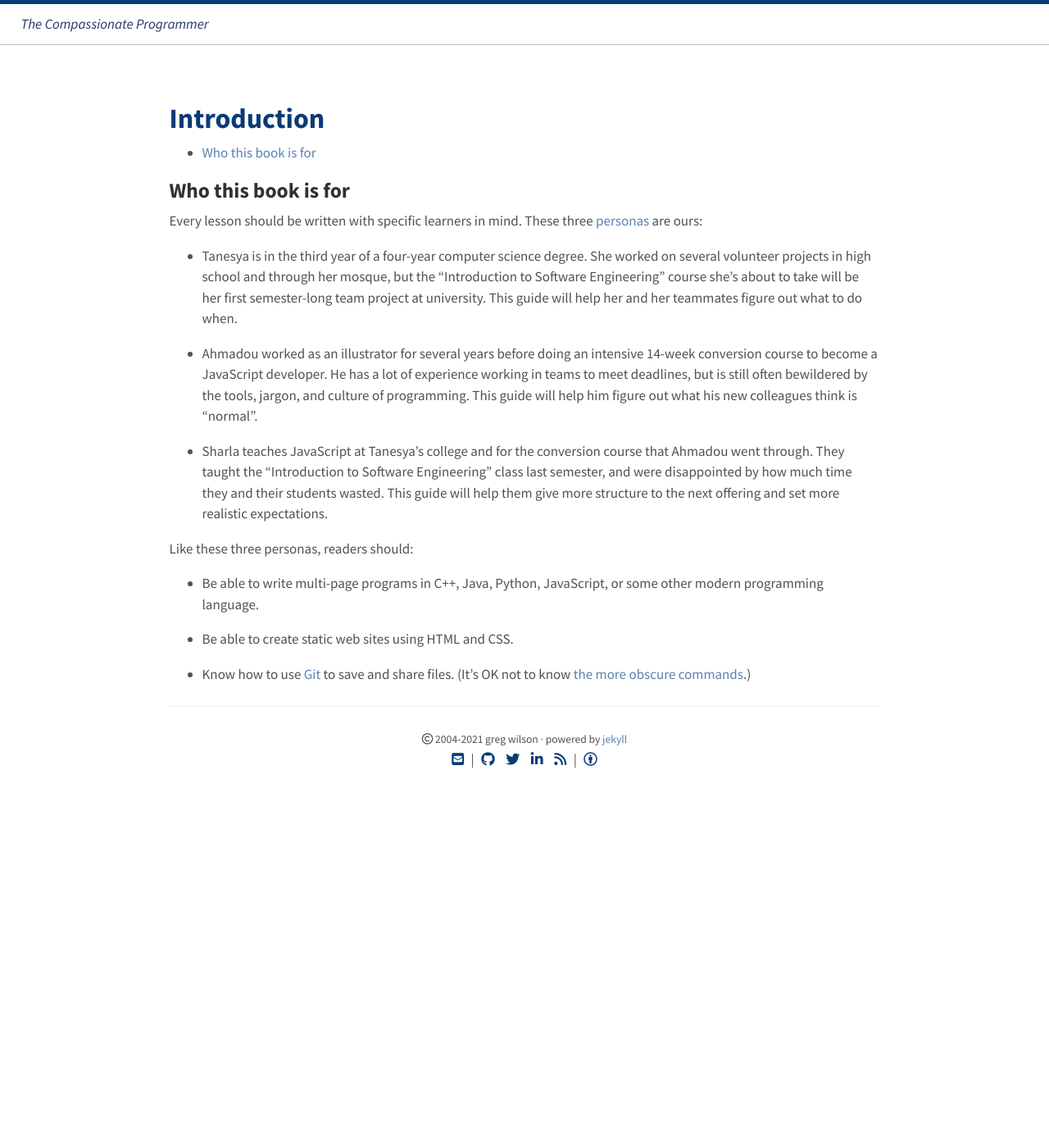
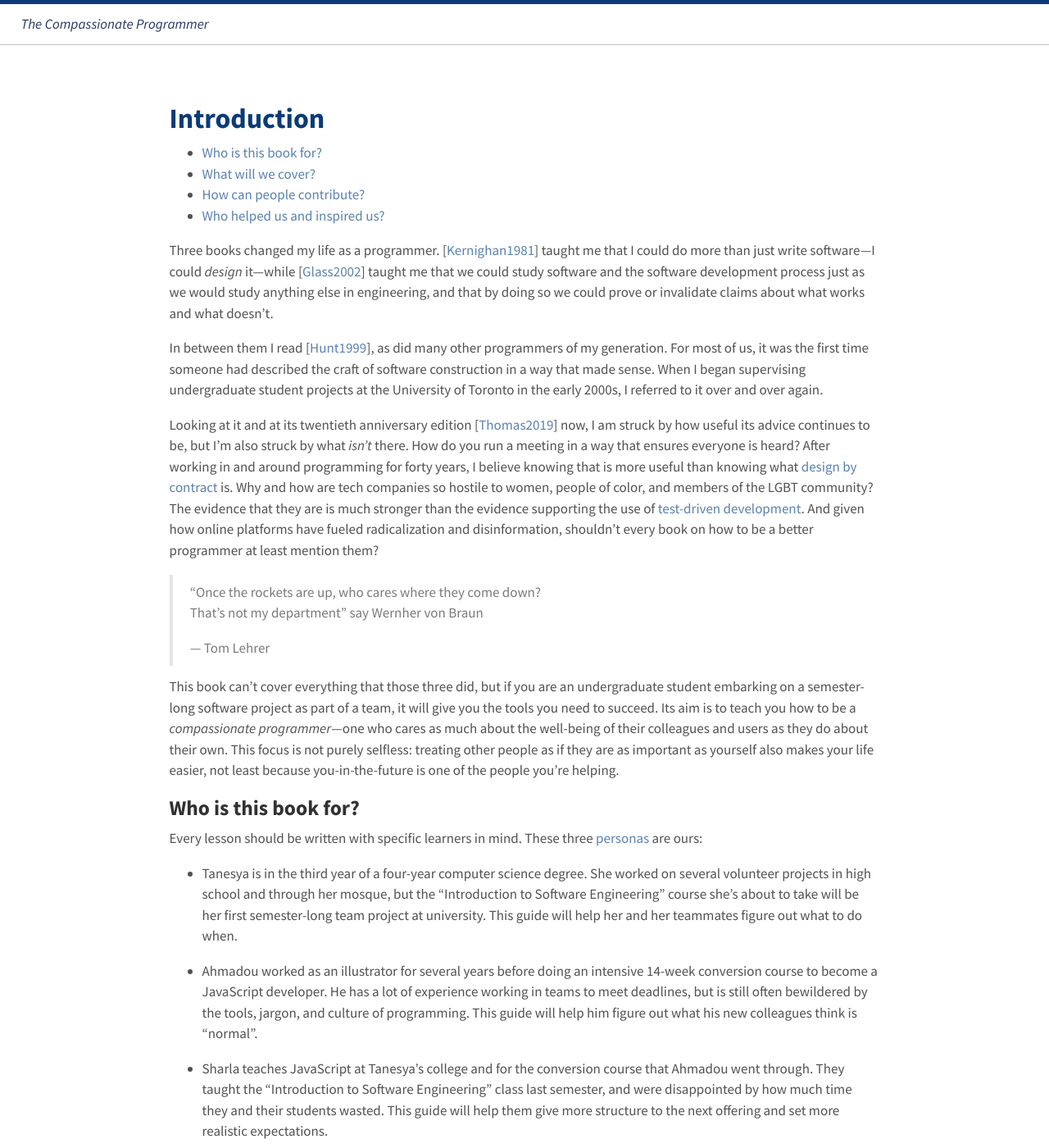
Before and after one commit to gvwilson/bst, a Jekyll site: the page built from introduction.md, in a window 1280 px wide and 1400 px high. Shown: the whole window at 82% size. Built offline with Jekyll 4.4.1, drawn with Linux system fonts in a browser that asks for light colours; nearby versions of some CDN libraries; our own code applies the rules of GitHub Pages for plain Markdown files; some of the changed text lies outside the part shown.

Commit message:
Writing introduction

```diff
--- a/bin/html2tex.py
+++ b/bin/html2tex.py
@@ -91,6 +91,9 @@
         accum.append('\\begin{quotation}\n')
         convert_children(node, accum, doEscape)
         accum.append('\\end{quotation}\n')
+
+    elif node.name == 'br':
+        accum.append(r'\linebreak{}')
 
     # cite => cite
     elif node.name == 'cite':
--- a/introduction.md
+++ b/introduction.md
@@ -1,7 +1,46 @@
 ---
 ---
 
-## Who this book is for
+Three books changed my life as a programmer. <cite>Kernighan1981</cite> taught
+me that I could do more than just write software---I could *design* it---while
+<cite>Glass2002</cite> taught me that we could study software and the software
+development process just as we would study anything else in engineering, and
+that by doing so we could prove or invalidate claims about what works and what
+doesn't.
+
+In between them I read <cite>Hunt1999</cite>, as did many other programmers of
+my generation. For most of us, it was the first time someone had described the
+craft of software construction in a way that made sense. When I began
+supervising undergraduate student projects at the University of Toronto in the
+early 2000s, I referred to it over and over again.
+
+Looking at it and at its twentieth anniversary edition <cite>Thomas2019</cite>
+now, I am struck by how useful its advice continues to be, but I'm also struck
+by what *isn't* there. How do you run a meeting in a way that ensures everyone
+is heard? After working in and around programming for forty years, I believe
+knowing that is more useful than knowing what <g key="design_by_contract">design
+by contract</g> is. Why and how are tech companies so hostile to women, people
+of color, and members of the LGBT community? The evidence that they are is much
+stronger than the evidence supporting the use of <g key="tdd">test-driven
+development</g>.  And given how online platforms have fueled radicalization and
+disinformation, shouldn't every book on how to be a better programmer at least
+mention them?
+
+> "Once the rockets are up, who cares where they come down?<br/>
+> That's not my department" say Wernher von Braun
+>
+> --- Tom Lehrer
+
+This book can't cover everything that those three did, but if you are an
+undergraduate student embarking on a semester-long software project as part of a
+team, it will give you the tools you need to succeed. Its aim is to teach you
+how to be a *compassionate programmer*---one who cares as much about the
+well-being of their colleagues and users as they do about their own. This focus
+is not purely selfless: treating other people as if they are as important as
+yourself also makes your life easier, not least because you-in-the-future is one
+of the people you're helping.
+
+## Who is this book for?
 
 Every lesson should be written with specific learners in mind.  These three
 [personas][t3-personas] are ours:
@@ -34,4 +73,42 @@
 -   Know how to use [Git][git] to save and share files. (It's OK not to know
     [the more obscure commands][git-man-page-generator].)
 
+## What will we cover?
+
+Life is short and your project is even shorter, so this book focuses on the
+handful of tools and techniques that will help you the most in the short and
+medium term:
+
+-   How to work effectively in a small team when you are constantly being
+    interrupted by other tasks like the homework for your other courses.
+
+-   What tools you should use to build, test, deploy, and describe software
+    in less time and with less pain.
+
+-   How to design a program (or a set of related programs) that will take
+    several weeks to write.
+
+-   How a few simple changes in your study habits will enable you to learn more
+    and more quickly.
+
+-   What legal rights you have to the software you create as a student (and on
+    the job).
+
+-   What we actually know about software development and why we believe it's
+    true.
+
+-   What to do when things go wrong.
+
+## How can people contribute?
+
+If you would like to improve what we have or add new material, please see the
+Code of Conduct in {% include chap key="conduct" %} and the contributor
+guidelines in {% include chap key="contributing" %}.  If you have questions or
+would like to use this material in a course, please [send us email][contact].
+
+## Who helped us and inspired us?
+
+This book is dedicated to [Marian Petre][petre-marian], who taught me how to
+think about how programmers think and work.
+
 {% include links.md %}
```
Also changed, not shown: _includes/links.md (+2 -0 lines), bibliography.md (+20 -0 lines).
